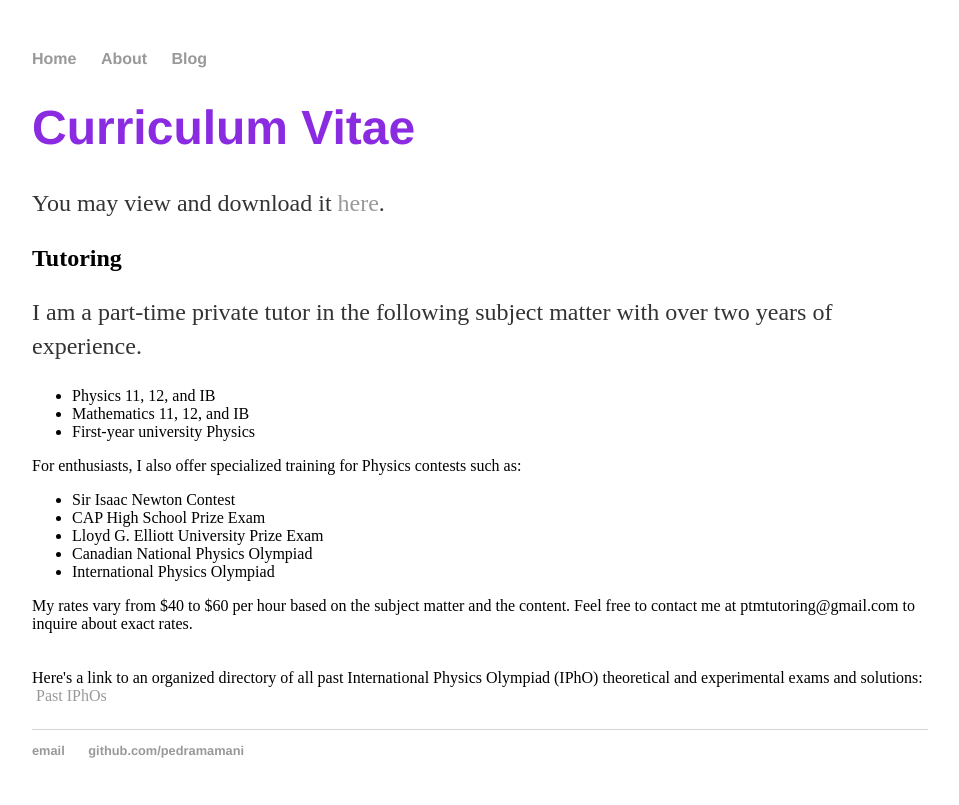
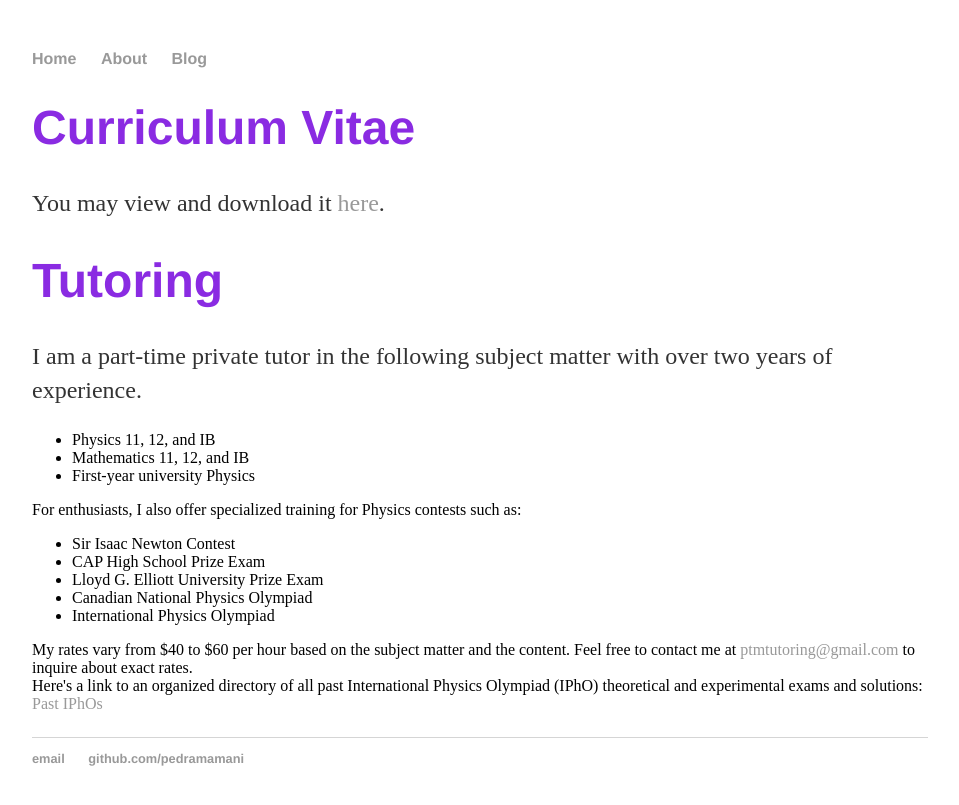
Before and after one commit to pedramamani/website, a Jekyll site: the page built from about/index.html, in a window 1280 px wide. Shown: the top 805 px of the page, without its empty margins (160-1119 px from the left). Built offline with Jekyll 4.4.1, drawn with Linux system fonts in a browser that asks for light colours.

Commit message:
Update index.html

```diff
--- a/about/index.html
+++ b/about/index.html
@@ -6,14 +6,22 @@ title: Pedram Amani
 	<h1>Curriculum Vitae</h1>
 	<p>You may view and download it <a href="https://drive.google.com/open?id=129Yy7t0c_nE-MwxXAlp14M8J4U0K6OVL">here</a>.</p>
 
-	<h2>Tutoring</h2>
+	<h1>Tutoring</h1>
 	<p>I am a part-time private tutor in the following subject matter with over two years of experience.
-	<br /><ul><li>Physics 11, 12, and IB</li><li>Mathematics 11, 12, and IB</li><li>First-year university Physics</li></ul>
+	<ul>
+		<li>Physics 11, 12, and IB</li>
+		<li>Mathematics 11, 12, and IB</li>
+		<li>First-year university Physics</li></ul>
 	For enthusiasts, I also offer specialized training for Physics contests such as:
-	<br /><ul><li>Sir Isaac Newton&nbsp;Contest</li><li>CAP High School Prize Exam</li><li>Lloyd G. Elliott University Prize Exam
-	</li><li>Canadian National Physics Olympiad</li><li>International Physics Olympiad</li></ul>
+	<ul>
+		<li>Sir Isaac Newton Contest</li>
+		<li>CAP High School Prize Exam</li>
+		<li>Lloyd G. Elliott University Prize Exam</li>
+		<li>Canadian National Physics Olympiad</li>
+		<li>International Physics Olympiad</li></ul>
 	My rates vary from $40 to $60 per hour based on the subject matter and the content.
-	Feel free to contact me at&nbsp;ptmtutoring@gmail.com to inquire about exact rates.
-	<br /><br /><br />Here's a link to an organized directory of all past International Physics Olympiad (IPhO) theoretical and experimental exams and solutions:
-	&nbsp;<a href="https://drive.google.com/open?id=1bqwVEctQfwnufDZrF61Jm2aXKtc24nHL" target="_blank">Past IPhOs</a></p>
+	Feel free to contact me at <a href="mailto:ptmtutoring@gmail.com">ptmtutoring@gmail.com</a> to inquire about exact rates.
+	<br />
+	Here's a link to an organized directory of all past International Physics Olympiad (IPhO) theoretical and experimental exams and solutions:
+	<a href="https://drive.google.com/open?id=1bqwVEctQfwnufDZrF61Jm2aXKtc24nHL" target="_blank">Past IPhOs</a></p>
 </div><!-- /.blurb -->
```
